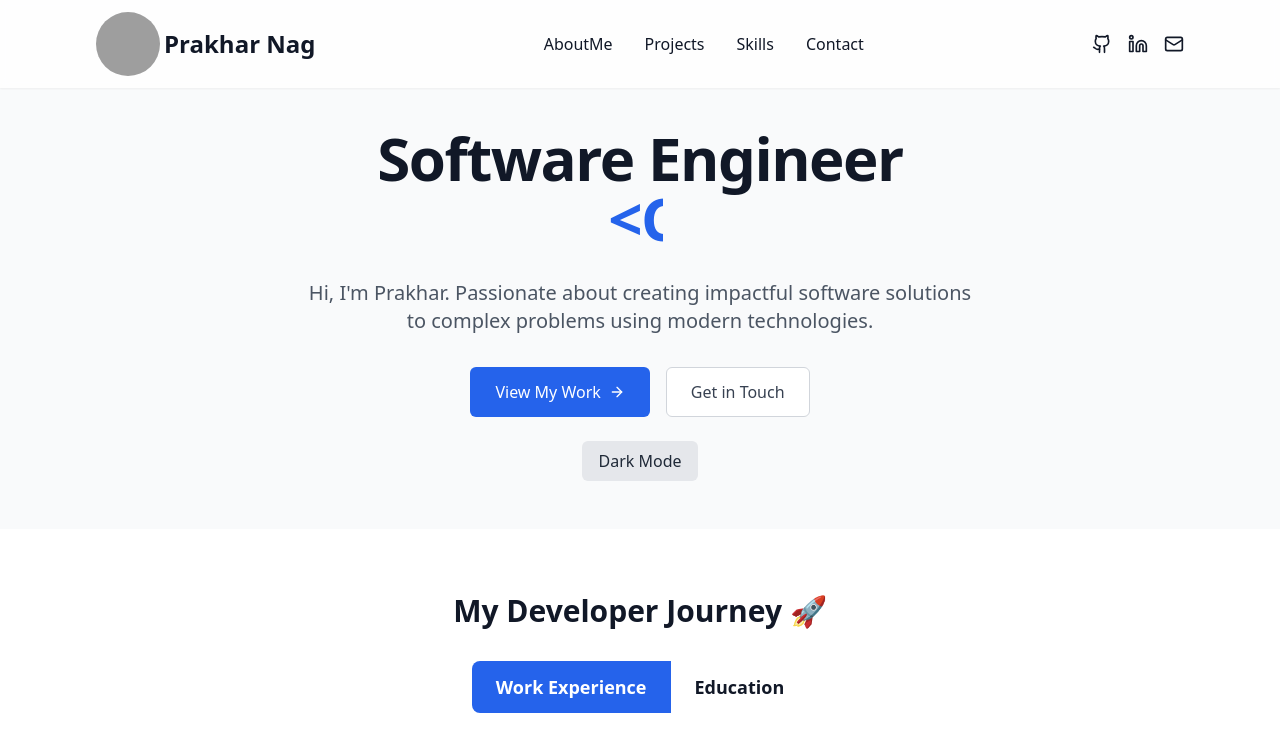
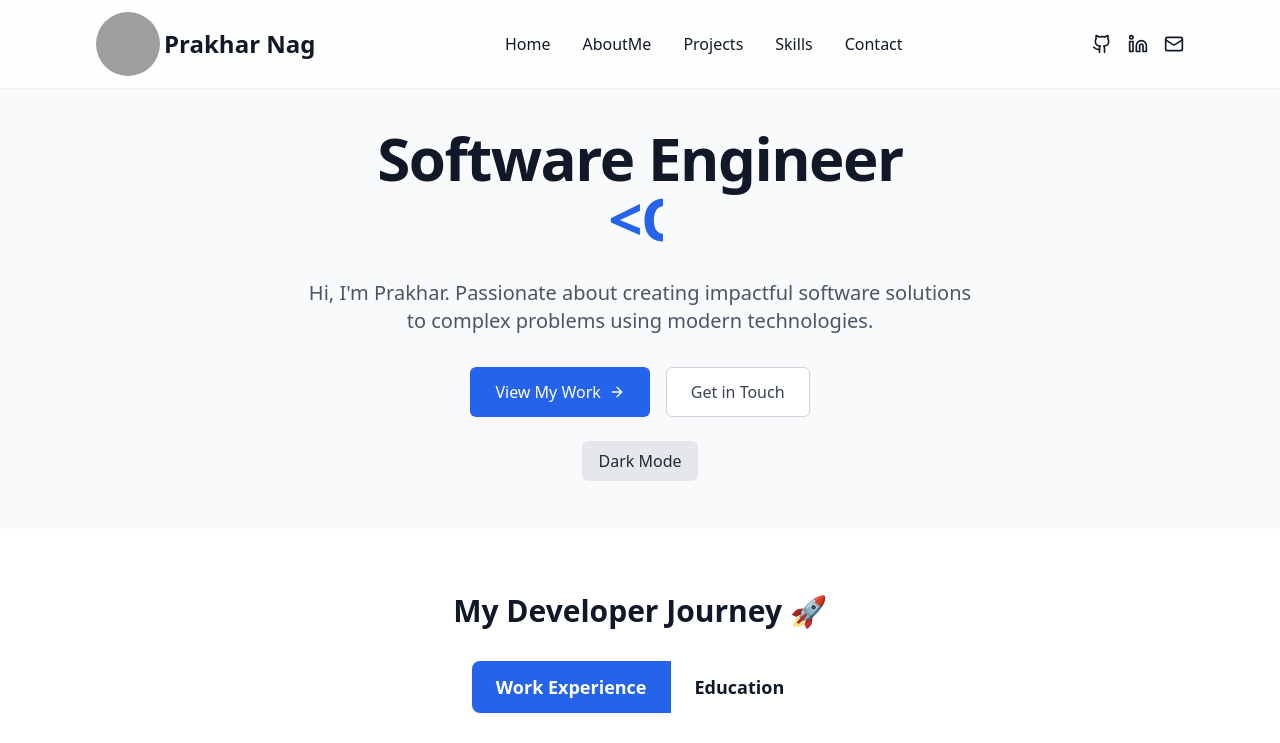
Before and after one commit to prakharnag/portfolio, a React (Vite) app: page / in a window 1280 px wide. Shown: the top 743 px of the page. Built offline with nearby package versions, Linux system fonts and the light colour scheme; grey boxes are pictures that could not be loaded.

Commit message:
updated header.tsx
added Home nav at Header

```diff
--- a/src/components/Header.tsx
+++ b/src/components/Header.tsx
@@ -21,6 +21,9 @@ const Header = () => {
 
         {/* Desktop Navigation */}
         <nav className="hidden md:flex space-x-8">
+          <a href="#hero" className="text-black-700 hover:text-black-900">
+            Home
+          </a>
           <a href="#dev-journey" className="text-black-700 hover:text-black-900">
             AboutMe
           </a>
```
